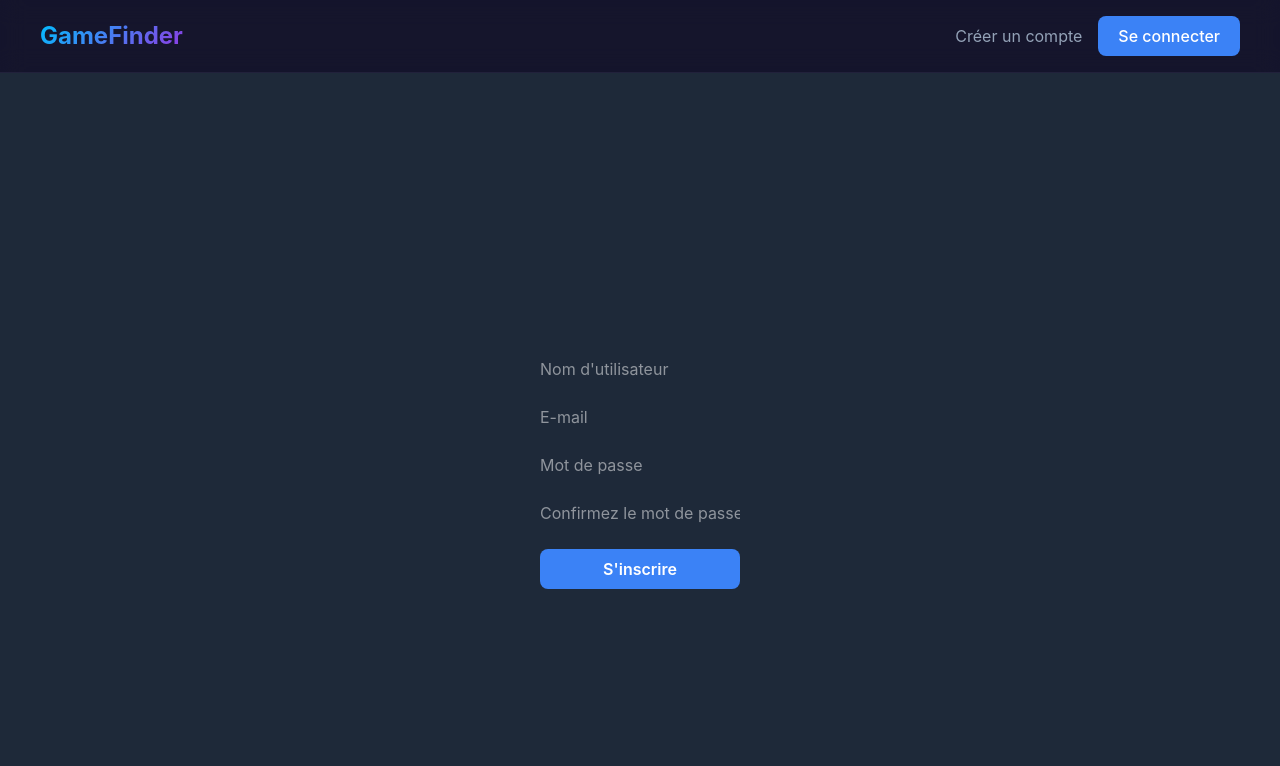
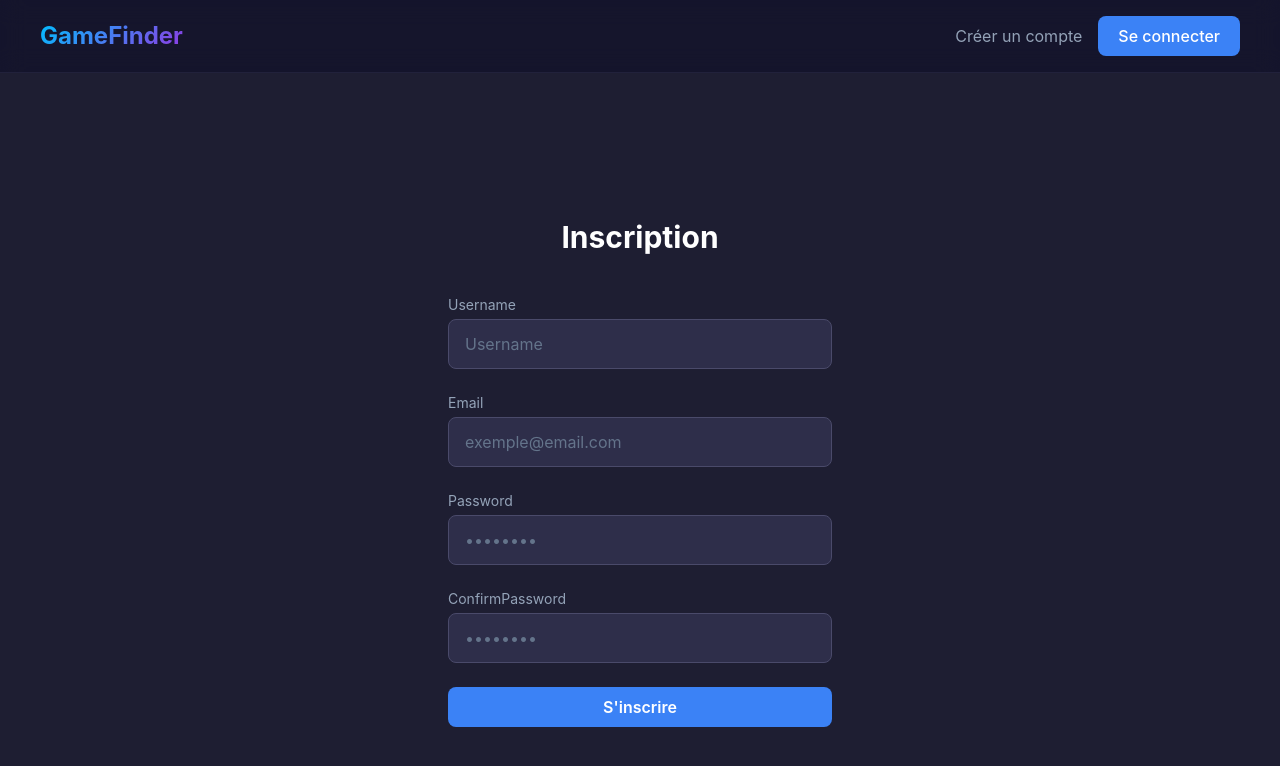
Before and after one commit to gaesteve42/ft-transcendence, a React (Vite) app in the folder frontend/: page /register in a window 1280 px wide. Shown: the top 766 px of the page. Built offline with nearby package versions, Linux system fonts and the light colour scheme.

Commit message:
Revamp of login and register, better practice + cleaner

```diff
--- a/frontend/src/pages/Login.tsx
+++ b/frontend/src/pages/Login.tsx
@@ -1,6 +1,12 @@
 import { useState } from 'react'
 import { useNavigate } from 'react-router'
 import { useAuth } from '../context/AuthContext'
+import Input from '../components/ui/Input'
+
+type LoginResponse = {
+	message?: string
+	accessToken?: string
+}
 
 function Login()
 {
@@ -19,14 +25,16 @@ function Login()
 					headers: { "Content-Type": "application/json" },
 					body: JSON.stringify({email, password})
 				});
-				const data = await response.json();
+				const data = await response.json() as LoginResponse;
 				if (!response.ok)
 				{
-					setError(data.message);
+					setError(data.message || 'Erreur de connexion');
 					return;
 				}
-				login(data.accessToken);
-				navigate("/dashboard");
+				if (data.accessToken) {
+					login(data.accessToken);
+					navigate("/dashboard");
+				}
 			}
 			catch
 			{
@@ -34,22 +42,27 @@ function Login()
 			}
 		};
 		return(
-			<div className="min-h-screen bg-gray-800 text-white flex items-center justify-center">
-					<form onSubmit={handleSubmit} className="flex flex-col gap-6 w-50">
-						<input className="w-full"
-							type ="email"
-							placeholder="E-mail"
+			<div className="min-h-screen bg-dark-900 text-white flex items-center justify-center">
+					<form onSubmit={handleSubmit} className="flex flex-col gap-6 w-96">
+						<h1 className="text-3xl font-bold text-center mb-4">Connexion</h1>
+						<Input
+							type="email"
+							label="Email"
+							placeholder="exemple@email.com"
 							value={email}
 							onChange={(e) => setEmail(e.target.value)}
 						/>
-						<input className="w-full"
-							type ="password"
-							placeholder="Mot de passe"
+						<Input
+							type="password"
+							label="password"
+							placeholder="••••••••"
 							value={password}
 							onChange={(e) => setPassword(e.target.value)}
 						/>
 					{error && <p className="text-red-500">{error}</p>}
-					<button type="submit" className="bg-blue-500 hover:bg-blue-700 px-4 py-2 rounded-lg font-semibold transition-colors">
+					<button
+						type="submit"
+						className="bg-blue-500 hover:bg-blue-700 px-4 py-2 rounded-lg font-semibold transition-colors">
 					Se connecter
 					</button>
 					</form>
--- a/frontend/src/pages/Register.tsx
+++ b/frontend/src/pages/Register.tsx
@@ -1,6 +1,12 @@
 import { useState } from 'react'
 import { useNavigate } from 'react-router'
 import { useAuth } from '../context/AuthContext'
+import Input from '../components/ui/Input'
+
+type RegisterResponse = {
+	message?: string
+	accessToken?: string
+}
 
 function Register()
 {
@@ -26,14 +32,16 @@ function Register()
 				headers: { "Content-Type": "application/json" },
 				body: JSON.stringify({ email, username, password })
 			});
-			const data = await response.json();
+			const data = await response.json() as RegisterResponse;
 			if (!response.ok)
 			{
-				setError(data.message);
+				setError(data.message || "Erreur d'inscription");
 				return;
 			}
-			login(data.accessToken);
-			navigate("/dashboard");
+			if (data.accessToken) {
+				login(data.accessToken);
+				navigate("/dashboard");
+			}
 		}
 		catch
 		{
@@ -41,29 +49,34 @@ function Register()
 		}
 	};
 	return(
-	<div className="min-h-screen bg-gray-800 text-white flex items-center justify-center">
-			<form onSubmit={handleSubmit} className="flex flex-col gap-6 w-50">
-				<input className = "w-full"
-					type ="username"
-					placeholder="Nom d'utilisateur"
+	<div className="min-h-screen bg-dark-900 text-white flex items-center justify-center">
+			<form onSubmit={handleSubmit} className="flex flex-col gap-6 w-96">
+			<h1 className="text-3xl font-bold text-center mb-4">Inscription</h1>
+				<Input
+					type="text"
+					label="Username"
+					placeholder="Username"
 					value={username}
 					onChange={(e) => setUsername(e.target.value)}
 				/>
-				<input className="w-full"
-					type ="email"
-					placeholder="E-mail"
+				<Input
+					type="email"
+					label="Email"
+					placeholder="exemple@email.com"
 					value={email}
 					onChange={(e) => setEmail(e.target.value)}
 				/>
-				<input className="w-full"
-					type ="password"
-					placeholder="Mot de passe"
+				<Input
+					type="password"
+					label="Password"
+					placeholder="••••••••"
 					value={password}
 					onChange={(e) => setPassword(e.target.value)}
 				/>
-				<input className="w-full"
-					type ="password"
-					placeholder="Confirmez le mot de passe"
+				<Input
+					type="password"
+					label="ConfirmPassword"
+					placeholder="••••••••"
 					value={confirmPassword}
 					onChange={(e) => setConfirmPassword(e.target.value)}
 				/>
```
